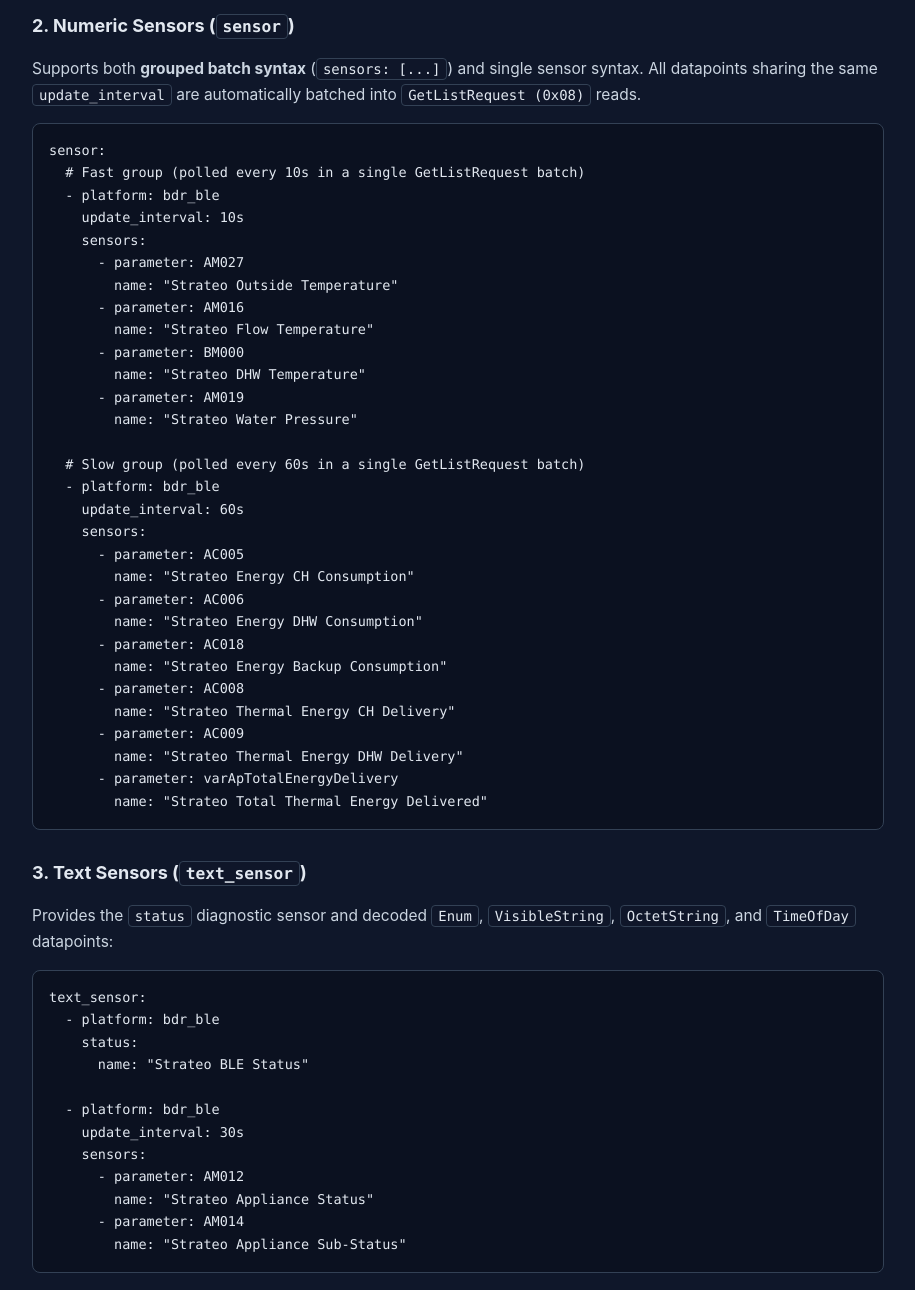
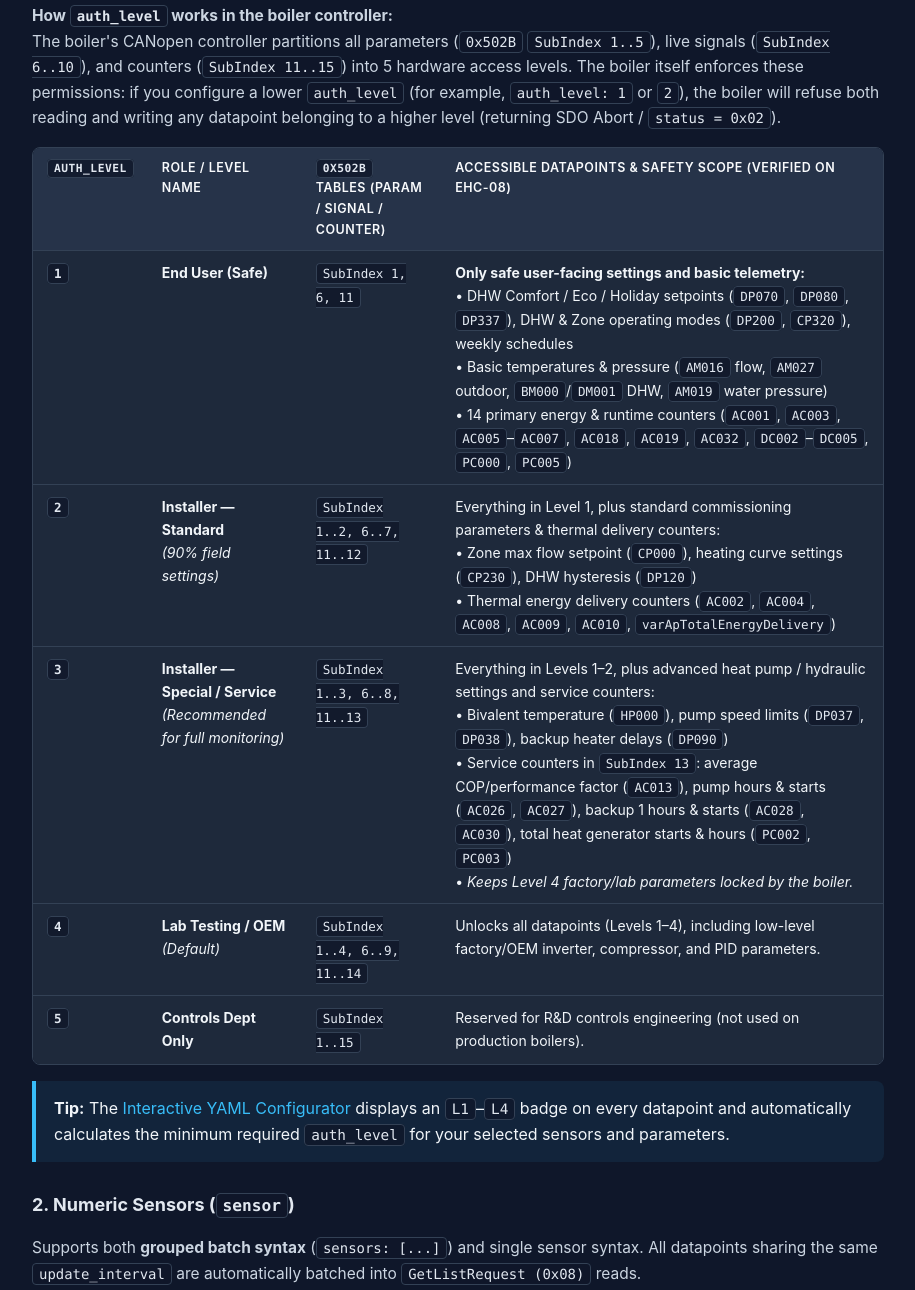
Before and after one commit to d-lebed/esphome-bdr-ble, a plain HTML site: page docs/index.html in a window 1280 px wide. Shown: the part 5838-7128 px from the top of the page, without its empty margins (322-1237 px from the left). Drawn offline with Linux system fonts and the light colour scheme.

Commit message:
docs: document auth_level 1..5 permissions and 0x502B SubIndex mapping

```diff
--- a/docs/index.html
+++ b/docs/index.html
@@ -712,13 +712,66 @@ text_sensor:
       <section id="configuration">
         <h2>Configuration Reference</h2>
 
-        <h3>1. Hub (<code>bdr_ble</code>)</h3>
+        <h3>1. Hub (<code>bdr_ble</code>) &amp; Access Levels (<code>auth_level</code>)</h3>
         <pre><code>bdr_ble:
   id: boiler_hub
   ble_client_id: boiler_ble       # Required: ID of the ble_client entry
   pin: !secret strateo_ble_pin    # Optional: 6-digit BLE pairing passkey (0..999999)
   node_id: 1                      # Optional: Default CANopen Node ID (default: 1 = main Control Unit)
-  auth_level: 4                   # Optional: TEA authorization level (default: 4 = Service/Installer)</code></pre>
+  auth_level: 3                   # Optional: TEA authorization level 1..4 (default: 4)</code></pre>
+
+        <p>
+          <strong>How <code>auth_level</code> works in the boiler controller:</strong><br />
+          The boiler's CANopen controller partitions all parameters (<code>0x502B</code> <code>SubIndex 1..5</code>), live signals (<code>SubIndex 6..10</code>), and counters (<code>SubIndex 11..15</code>) into 5 hardware access levels. The boiler itself enforces these permissions: if you configure a lower <code>auth_level</code> (for example, <code>auth_level: 1</code> or <code>2</code>), the boiler will refuse both reading and writing any datapoint belonging to a higher level (returning SDO Abort / <code>status = 0x02</code>).
+        </p>
+
+        <div class="table-scroll">
+          <table>
+            <thead>
+              <tr>
+                <th><code>auth_level</code></th>
+                <th>Role / Level Name</th>
+                <th><code>0x502B</code> Tables (Param / Signal / Counter)</th>
+                <th>Accessible Datapoints &amp; Safety Scope (Verified on EHC-08)</th>
+              </tr>
+            </thead>
+            <tbody>
+              <tr>
+                <td><strong><code>1</code></strong></td>
+                <td><strong>End User (Safe)</strong></td>
+                <td><code>SubIndex 1, 6, 11</code></td>
+                <td><strong>Only safe user-facing settings and basic telemetry:</strong><br />• DHW Comfort / Eco / Holiday setpoints (<code>DP070</code>, <code>DP080</code>, <code>DP337</code>), DHW &amp; Zone operating modes (<code>DP200</code>, <code>CP320</code>), weekly schedules<br />• Basic temperatures &amp; pressure (<code>AM016</code> flow, <code>AM027</code> outdoor, <code>BM000</code>/<code>DM001</code> DHW, <code>AM019</code> water pressure)<br />• 14 primary energy &amp; runtime counters (<code>AC001</code>, <code>AC003</code>, <code>AC005</code>–<code>AC007</code>, <code>AC018</code>, <code>AC019</code>, <code>AC032</code>, <code>DC002</code>–<code>DC005</code>, <code>PC000</code>, <code>PC005</code>)</td>
+              </tr>
+              <tr>
+                <td><strong><code>2</code></strong></td>
+                <td><strong>Installer — Standard</strong><br /><em>(90% field settings)</em></td>
+                <td><code>SubIndex 1..2, 6..7, 11..12</code></td>
+                <td>Everything in Level 1, plus standard commissioning parameters &amp; thermal delivery counters:<br />• Zone max flow setpoint (<code>CP000</code>), heating curve settings (<code>CP230</code>), DHW hysteresis (<code>DP120</code>)<br />• Thermal energy delivery counters (<code>AC002</code>, <code>AC004</code>, <code>AC008</code>, <code>AC009</code>, <code>AC010</code>, <code>varApTotalEnergyDelivery</code>)</td>
+              </tr>
+              <tr>
+                <td><strong><code>3</code></strong></td>
+                <td><strong>Installer — Special / Service</strong><br /><em>(Recommended for full monitoring)</em></td>
+                <td><code>SubIndex 1..3, 6..8, 11..13</code></td>
+                <td>Everything in Levels 1–2, plus advanced heat pump / hydraulic settings and service counters:<br />• Bivalent temperature (<code>HP000</code>), pump speed limits (<code>DP037</code>, <code>DP038</code>), backup heater delays (<code>DP090</code>)<br />• Service counters in <code>SubIndex 13</code>: average COP/performance factor (<code>AC013</code>), pump hours &amp; starts (<code>AC026</code>, <code>AC027</code>), backup 1 hours &amp; starts (<code>AC028</code>, <code>AC030</code>), total heat generator starts &amp; hours (<code>PC002</code>, <code>PC003</code>)<br />• <em>Keeps Level 4 factory/lab parameters locked by the boiler.</em></td>
+              </tr>
+              <tr>
+                <td><strong><code>4</code></strong></td>
+                <td><strong>Lab Testing / OEM</strong><br /><em>(Default)</em></td>
+                <td><code>SubIndex 1..4, 6..9, 11..14</code></td>
+                <td>Unlocks all datapoints (Levels 1–4), including low-level factory/OEM inverter, compressor, and PID parameters.</td>
+              </tr>
+              <tr>
+                <td><strong><code>5</code></strong></td>
+                <td><strong>Controls Dept Only</strong></td>
+                <td><code>SubIndex 1..15</code></td>
+                <td>Reserved for R&amp;D controls engineering (not used on production boilers).</td>
+              </tr>
+            </tbody>
+          </table>
+        </div>
+        <div class="callout">
+          <strong>Tip:</strong> The <a href="./configurator.html">Interactive YAML Configurator</a> displays an <code>L1</code>–<code>L4</code> badge on every datapoint and automatically calculates the minimum required <code>auth_level</code> for your selected sensors and parameters.
+        </div>
 
         <h3>2. Numeric Sensors (<code>sensor</code>)</h3>
         <p>
```
Also changed, not shown: 2 other files.
